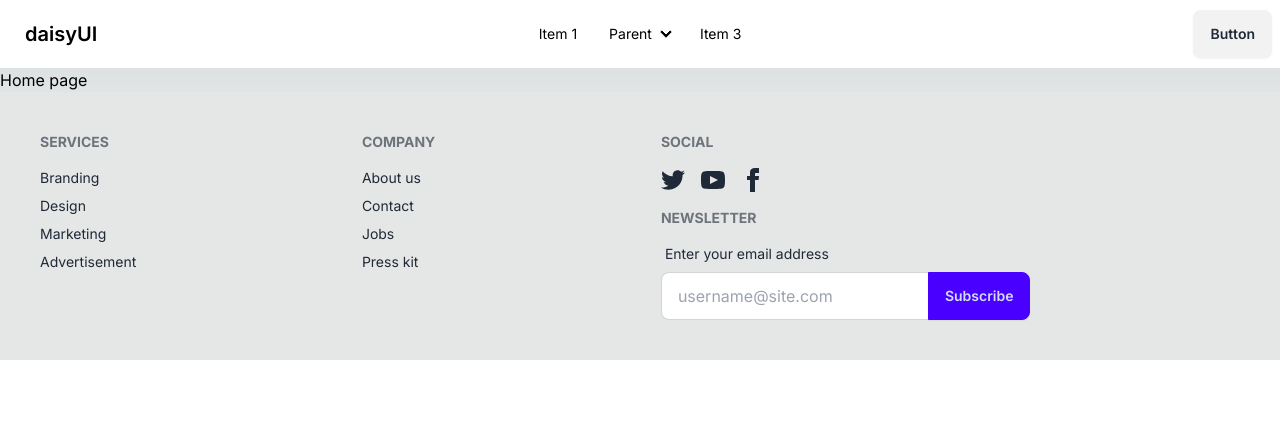
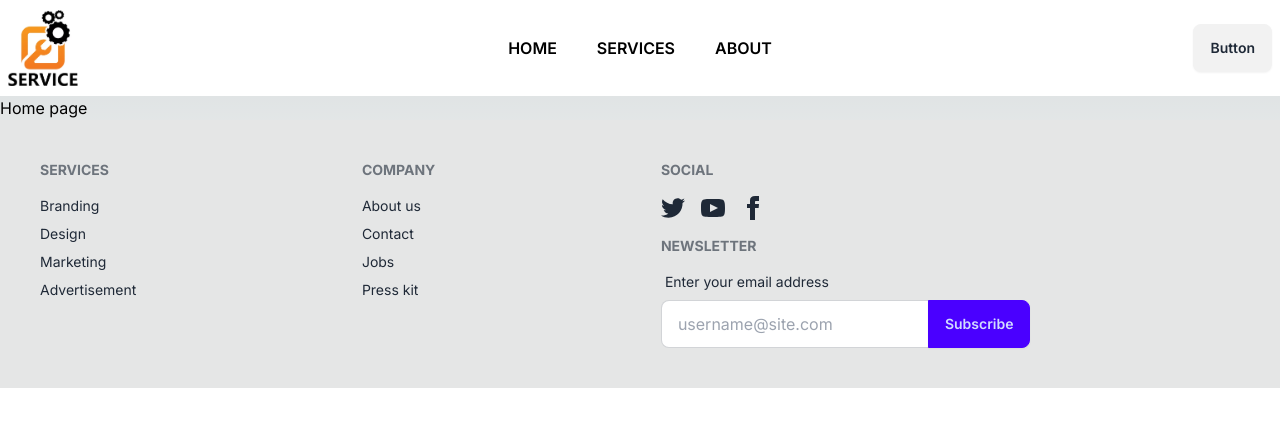
Before and after one commit to Mirza2018/next-level-services, a Next.js app: page / in a window 1280 px wide. Shown: the top 426 px of the page. Built offline with nearby package versions, Linux system fonts and the light colour scheme.

Commit message:
customize navber

```diff
--- a/src/app/layout.js
+++ b/src/app/layout.js
@@ -6,8 +6,11 @@ import Footer from "@/components/Shared/Footer";
 const inter = Inter({ subsets: ["latin"] });
 
 export const metadata = {
-  title: "Create Next App",
-  description: "Generated by create next app",
+  title: "Next level services",
+  description: "next-level-services",
+  icons: {
+    icon: "/logo.png"
+  },
 };
 
 export default function RootLayout({ children }) {
--- a/src/components/Shared/Navber.jsx
+++ b/src/components/Shared/Navber.jsx
@@ -1,8 +1,30 @@
+"use client"
+
+import Image from 'next/image';
+import Link from 'next/link';
+import { usePathname } from 'next/navigation';
 import React from 'react';
+const Navber = () => {
+  const pathName=usePathname()
+  const menuItems=[
+    {
+      title:"Home",
+      path:"/home"
+    },
+    {
+      title:"Services",
+      path:"/services"
+    },
+    {
+      title:"About",
+      path:"/about"
+    },
+  ]
+    return (
 
-const Navber = () => {
-    return (
-        <div className="navbar bg-base-100">
+
+      <div className='bg-base-100 '>
+               <div className="navbar container mx-auto">
   <div className="navbar-start">
     <div className="dropdown">
       <div tabIndex={0} role="button" className="btn btn-ghost lg:hidden">
@@ -22,22 +44,36 @@ const Navber = () => {
       <ul
         tabIndex={0}
         className="menu menu-sm dropdown-content bg-base-100 rounded-box z-[1] mt-3 w-52 p-2 shadow">
-        <li><a>Item 1</a></li>
-        <li>
-          <a>Parent</a>
-          <ul className="p-2">
-            <li><a>Submenu 1</a></li>
-            <li><a>Submenu 2</a></li>
-          </ul>
-        </li>
-        <li><a>Item 3</a></li>
+
+{
+  menuItems.map(menu=>
+  <Link className={`${pathName===menu?.path && "text-orange-500"}`} href={menu.path} key={menu.title}>
+    <li className='p-5 text-base font-semibold uppercase hover:text-orange-500'>
+      {menu.title}
+    </li>
+
+  </Link>)
+}
       </ul>
     </div>
-    <a className="btn btn-ghost text-xl">daisyUI</a>
+    <Link href='/' > <Image src='/logo.png' height={70}  width={70} alt='next-level-services' />  </Link>
   </div>
   <div className="navbar-center hidden lg:flex">
     <ul className="menu menu-horizontal px-1">
-      <li><a>Item 1</a></li>
+
+    {
+  menuItems.map(menu=>
+  <Link className={`${pathName===menu?.path && "text-orange-500"}`} href={menu.path} key={menu.title}>
+    <li className='p-5 text-base font-semibold uppercase hover:text-orange-500'>
+      {menu.title}
+    </li>
+
+  </Link>)
+}
+
+
+
+      {/* <li><a>Item 1</a></li>
       <li>
         <details>
           <summary>Parent</summary>
@@ -47,13 +83,15 @@ const Navber = () => {
           </ul>
         </details>
       </li>
-      <li><a>Item 3</a></li>
+      <li><a>Item 3</a></li> */}
     </ul>
   </div>
   <div className="navbar-end">
     <a className="btn">Button</a>
   </div>
 </div>
+      </div>
+
     );
 };
 
```
Also changed, not shown: public/logo.png (added).
